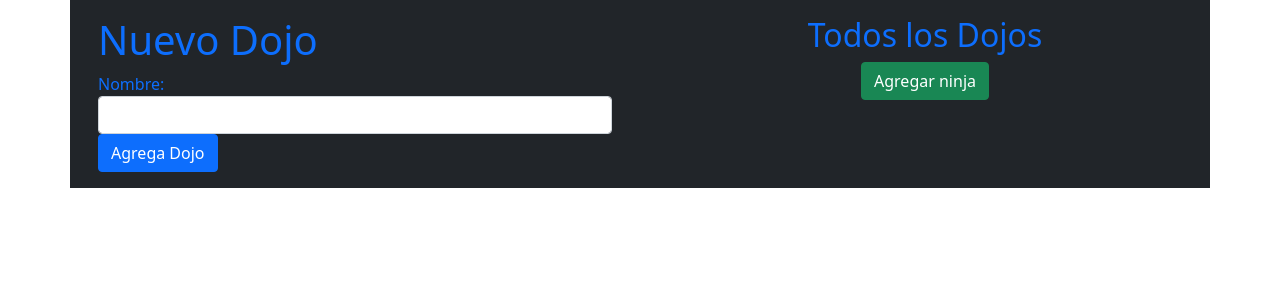
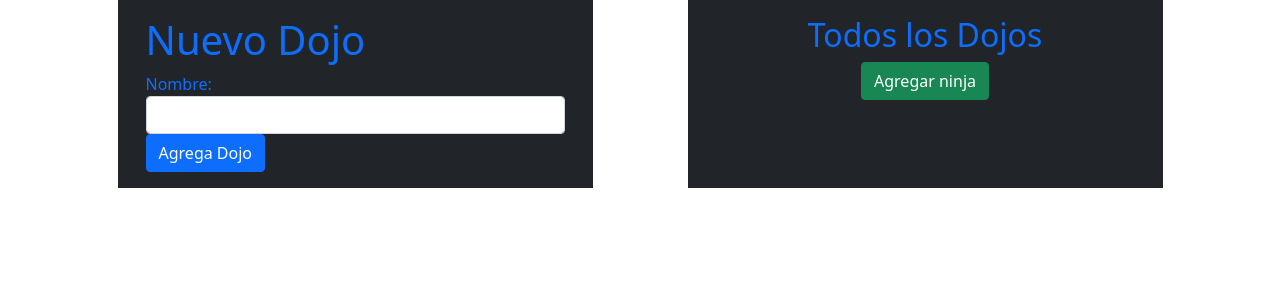
Before and after one commit to katherineolguin/Dojos-y-ninjas-CRUD-MOD, a Flask app: page /dojos in a window 1280 px wide. Shown: the top 300 px of the page. Run offline with Flask 2, Linux system fonts and the light colour scheme; data that the repository does not hold is empty.

Commit message:
Dojos y ninjas CRUD-MOD

```diff
--- a/flask_app/templates/index.html
+++ b/flask_app/templates/index.html
@@ -15,7 +15,7 @@
     <div class="container">
 
         <div class="row  justify-content-around">
-            <div class="col-6 bg-dark text-primary  ">
+            <div class="col-5 bg-dark text-primary  ">
 
                 <form action="/create/dojo" method="POST" class="p-3 ">
 
@@ -33,7 +33,7 @@
 
 
 
-            <div class="col-6  bg-dark text-primary p-3  text-center">
+            <div class="col-5  bg-dark text-primary p-3  text-center">
                 <h2>Todos los Dojos</h2>
 
                 {% for d in dojos %}
```
